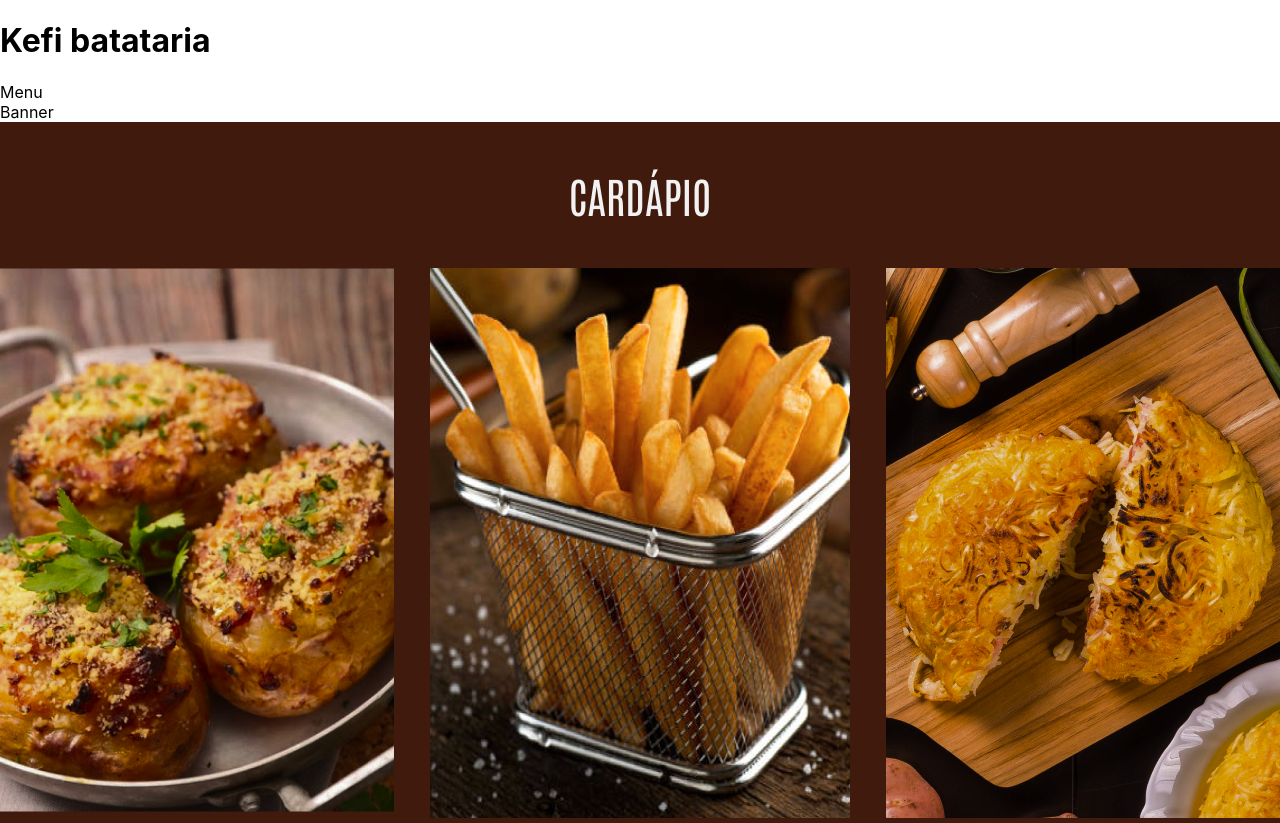
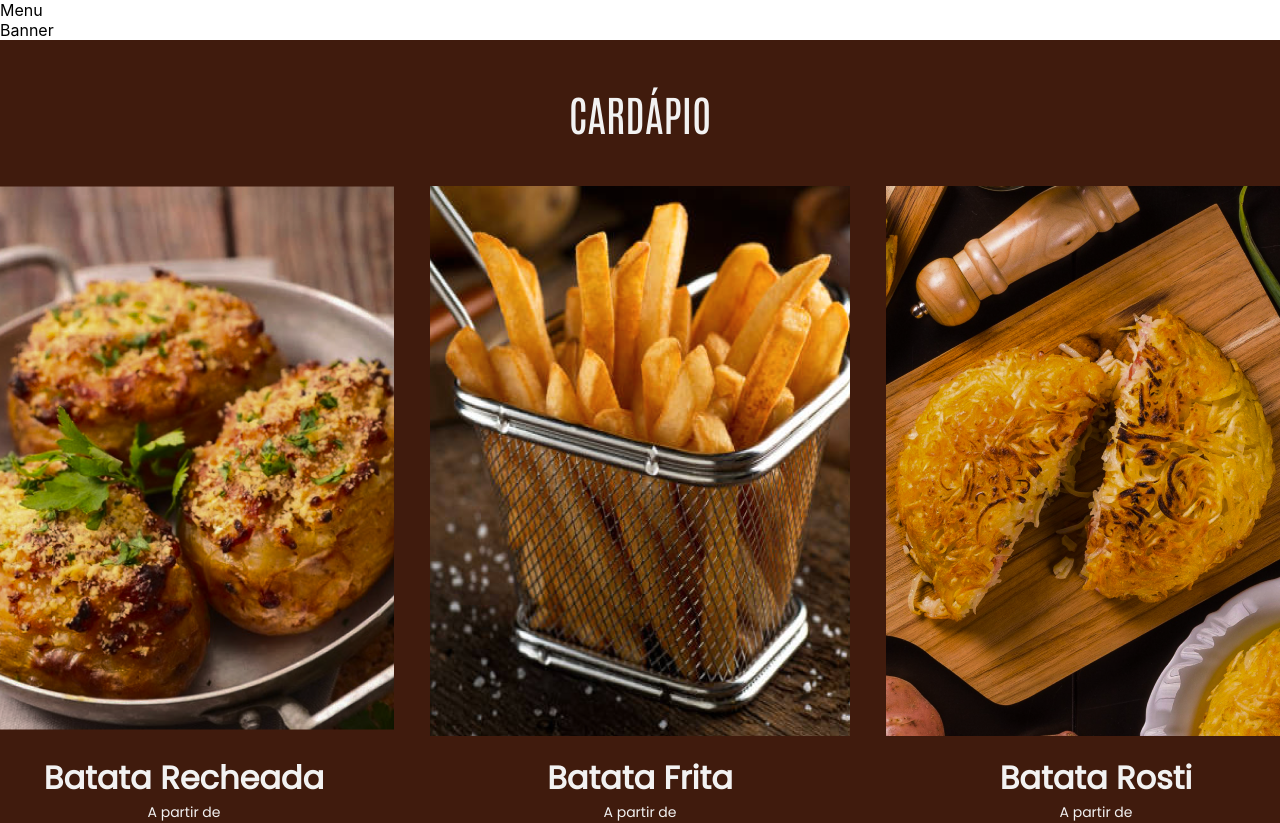
Before and after one commit to ThaisOliveiraRocha/kefi-batataria, a React (Create React App) app in the folder cliente/: page / in a window 1280 px wide. Shown: the top 823 px of the page. Built offline with nearby package versions, Linux system fonts and the light colour scheme.

Commit message:
delete text

```diff
--- a/cliente/src/App.tsx
+++ b/cliente/src/App.tsx
@@ -3,7 +3,6 @@ import Home from './pages/Home';
 
 const App: FC = () => (
   <div>
-    <h1>Kefi batataria</h1>
     <Home />
   </div>
 );
```
